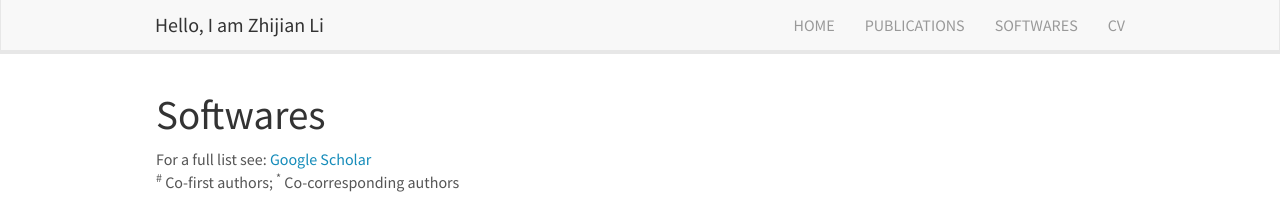
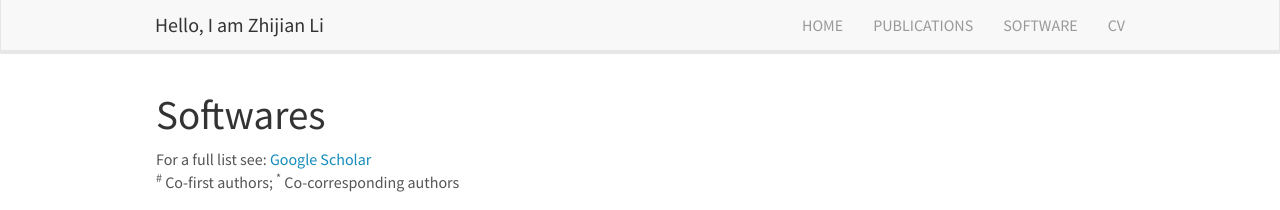
Before and after one commit to lzj1769/lzj1769.github.io, a Jekyll site: the page built from _pages/software.md, in a window 1280 px wide. Shown: the top 210 px of the page. Built offline with Jekyll 4.4.1, drawn with Linux system fonts in a browser that asks for light colours; nearby versions of some CDN libraries.

Commit message:
rename pages

```diff
--- a/_includes/header.html
+++ b/_includes/header.html
@@ -16,7 +16,7 @@
 	<!--	<li><a href="{{ site.url }}{{ site.baseurl }}/team">Team</a></li> -->
 	<!--	<li><a href="{{ site.url }}{{ site.baseurl }}/vacancies">Vacancies</a></li> -->
 		<li><a href="{{ site.url }}{{ site.baseurl }}/publications">PUBLICATIONS</a></li>
-		<li><a href="{{ site.url }}{{ site.baseurl }}/softwares">SOFTWARES</a></li>
+		<li><a href="{{ site.url }}{{ site.baseurl }}/software">SOFTWARE</a></li>
 		<li><a href="{{ site.url }}{{ site.baseurl }}/cv">CV</a></li>
 	<!--	<li><a href="{{ site.url }}{{ site.baseurl }}/research">Research</a></li>-->
 	<!--	<li><a href="{{ site.url }}{{ site.baseurl }}/pictures">(Pics)</a></li>-->
--- a/_layouts/softwares.html
+++ b/_layouts/software.html
@@ -1,6 +1,6 @@
 ---
 layout: default
 ---
-<div id="softwares" class="col-sm-12">
+<div id="software" class="col-sm-12">
   {{ content }}
 </div>
```
Also changed, not shown: _pages/software.md (renamed from _pages/softwares.md).
